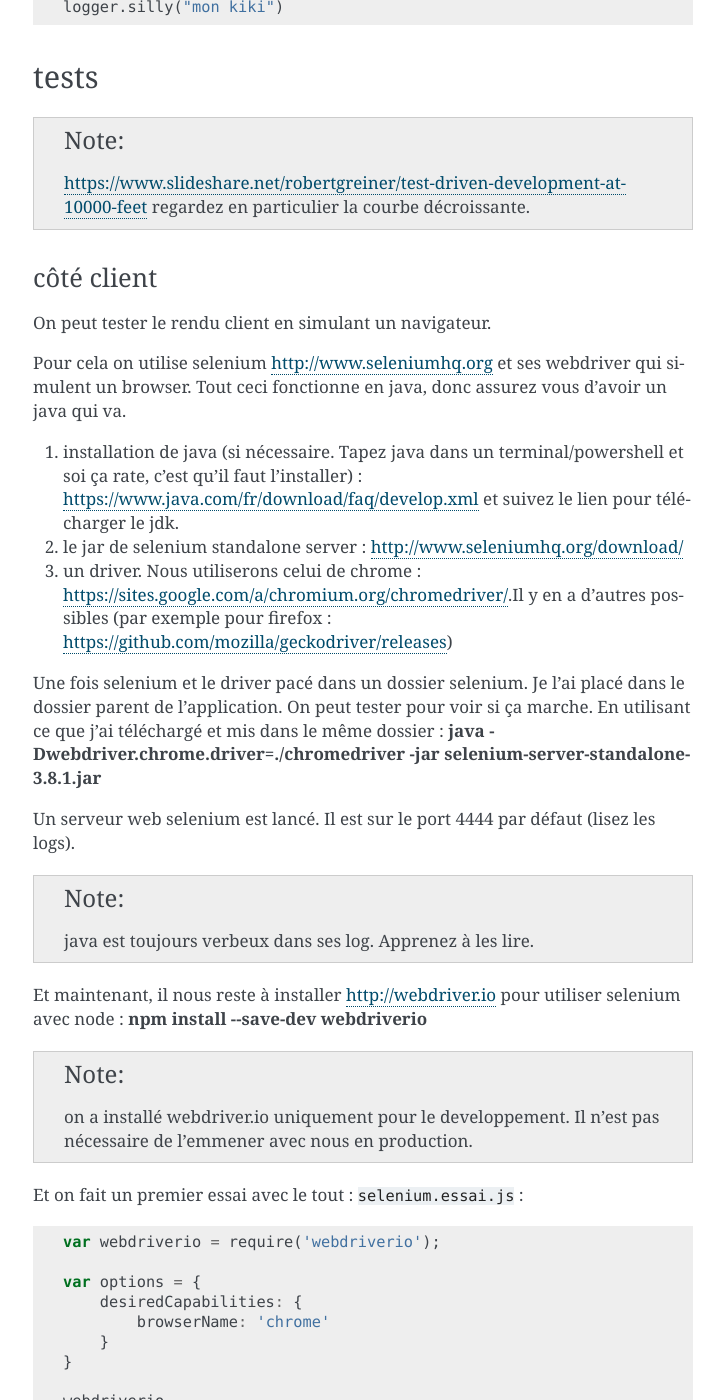
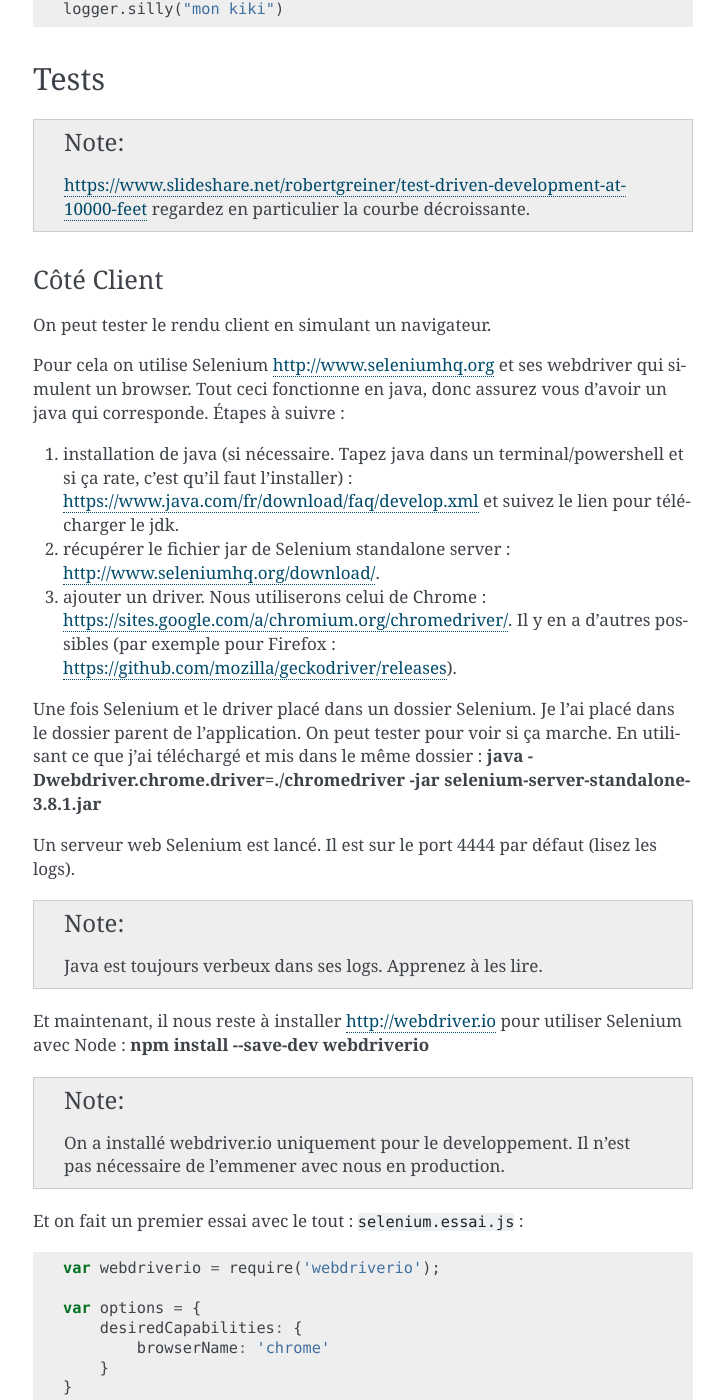
Before and after one commit to FrancoisBrucker/web_serveur, a Sphinx documentation site: the page built from source/cours_2_1_2_outils.rst, in a window 1280 px wide and 1400 px high, scrolled down 3449 px. Shown: the whole window, without its empty margins (387-1111 px from the left). Built offline with Sphinx 7.4.7, drawn with Linux system fonts in a browser that asks for light colours; some of the changed text lies outside the part shown.

Commit message:
Thomas : Correction de "cours_2_1_2_outils"

```diff
--- a/source/cours_2_1_2_outils.rst
+++ b/source/cours_2_1_2_outils.rst
@@ -33,7 +33,7 @@ En lisant un peu la doc et les tutos, on ajoute son propre logger dans :file:`ap
       winston.format.simple())
   });
 
-Puis on ajoute la visibilité des logs. Ci après on ajoute un retour console qui va tout afficher jusqu'à un level silly :
+Puis on ajoute la visibilité des logs. Ci-après, on ajoute un retour console qui va tout afficher jusqu'à un level silly :
 
 .. code-block:: javascript
 
@@ -112,7 +112,7 @@ fichier :file:`logger.js` :
     module.exports = logger
 
 
-fichier :file:`app.js` :
+Fichier :file:`app.js` :
 
 .. code-block:: js
 
@@ -164,7 +164,7 @@ fichier : file:`server.js` :
     logger.silly("mon kiki")
 
 
-tests
+Tests
 =====
 
 .. note ::
@@ -172,26 +172,27 @@ tests
     `<https://www.slideshare.net/robertgreiner/test-driven-development-at-10000-feet>`_
     regardez en particulier la courbe décroissante.
 
-côté client
+Côté Client
 ^^^^^^^^^^^
 
 On peut tester le rendu client en simulant un navigateur.
 
-Pour cela on utilise selenium `<http://www.seleniumhq.org>`_ et ses webdriver qui simulent un browser. Tout ceci fonctionne en java, donc assurez vous d'avoir un java qui va.
+Pour cela on utilise Selenium `<http://www.seleniumhq.org>`_ et ses webdriver qui simulent un browser. Tout ceci fonctionne en java, donc assurez vous d'avoir un java qui corresponde.
+Étapes à suivre :
 
-#. installation de java (si nécessaire. Tapez java dans un terminal/powershell et soi ça rate, c'est qu'il faut l'installer) : `<https://www.java.com/fr/download/faq/develop.xml>`_ et suivez le lien pour télécharger le jdk.
-#. le jar de selenium standalone server : `<http://www.seleniumhq.org/download/>`_
-#. un driver. Nous utiliserons celui de chrome : `<https://sites.google.com/a/chromium.org/chromedriver/>`_.Il y en a d'autres possibles (par exemple pour firefox : `<https://github.com/mozilla/geckodriver/releases>`_)
+#. installation de java (si nécessaire. Tapez java dans un terminal/powershell et si ça rate, c'est qu'il faut l'installer) : `<https://www.java.com/fr/download/faq/develop.xml>`_ et suivez le lien pour télécharger le jdk.
+#. récupérer le fichier jar de Selenium standalone server : `<http://www.seleniumhq.org/download/>`_.
+#. ajouter un driver. Nous utiliserons celui de Chrome : `<https://sites.google.com/a/chromium.org/chromedriver/>`_. Il y en a d'autres possibles (par exemple pour Firefox : `<https://github.com/mozilla/geckodriver/releases>`_).
 
-Une fois selenium et le driver pacé dans un dossier selenium. Je l'ai placé dans le dossier parent de l'application. On peut tester pour voir si ça marche. En utilisant ce que j'ai téléchargé et mis dans le même dossier : :command:`java -Dwebdriver.chrome.driver=./chromedriver -jar selenium-server-standalone-3.8.1.jar`
+Une fois Selenium et le driver placé dans un dossier Selenium. Je l'ai placé dans le dossier parent de l'application. On peut tester pour voir si ça marche. En utilisant ce que j'ai téléchargé et mis dans le même dossier : :command:`java -Dwebdriver.chrome.driver=./chromedriver -jar selenium-server-standalone-3.8.1.jar`
 
-Un serveur web selenium est lancé. Il est sur le port 4444 par défaut (lisez les logs).
+Un serveur web Selenium est lancé. Il est sur le port 4444 par défaut (lisez les logs).
 
-.. note :: java est toujours verbeux dans ses log. Apprenez à les lire.
+.. note :: Java est toujours verbeux dans ses logs. Apprenez à les lire.
 
-Et maintenant, il nous reste à installer `<http://webdriver.io>`_ pour utiliser selenium avec node : :command:`npm install --save-dev webdriverio`
+Et maintenant, il nous reste à installer `<http://webdriver.io>`_ pour utiliser Selenium avec Node : :command:`npm install --save-dev webdriverio`
 
-.. note :: on a installé webdriver.io uniquement pour le developpement. Il n'est pas nécessaire de l'emmener avec nous en production.
+.. note :: On a installé webdriver.io uniquement pour le developpement. Il n'est pas nécessaire de l'emmener avec nous en production.
 
 Et on fait un premier essai avec le tout : :file:`selenium.essai.js` :
 
@@ -377,7 +378,7 @@ Test des routes. On utilise en plus supertest `<https://github.com/visionmedia/s
 
 
 
-test utilisateur (UI)
+Test Utilisateur (UI)
 ^^^^^^^^^^^^^^^^^^^^^
 
 `<https://www.invisionapp.com/blog/ux-usability-research-testing/>`_
```
Also changed, not shown: other parts of source/cours_2_1_2_outils.rst (+23 -23 lines).
